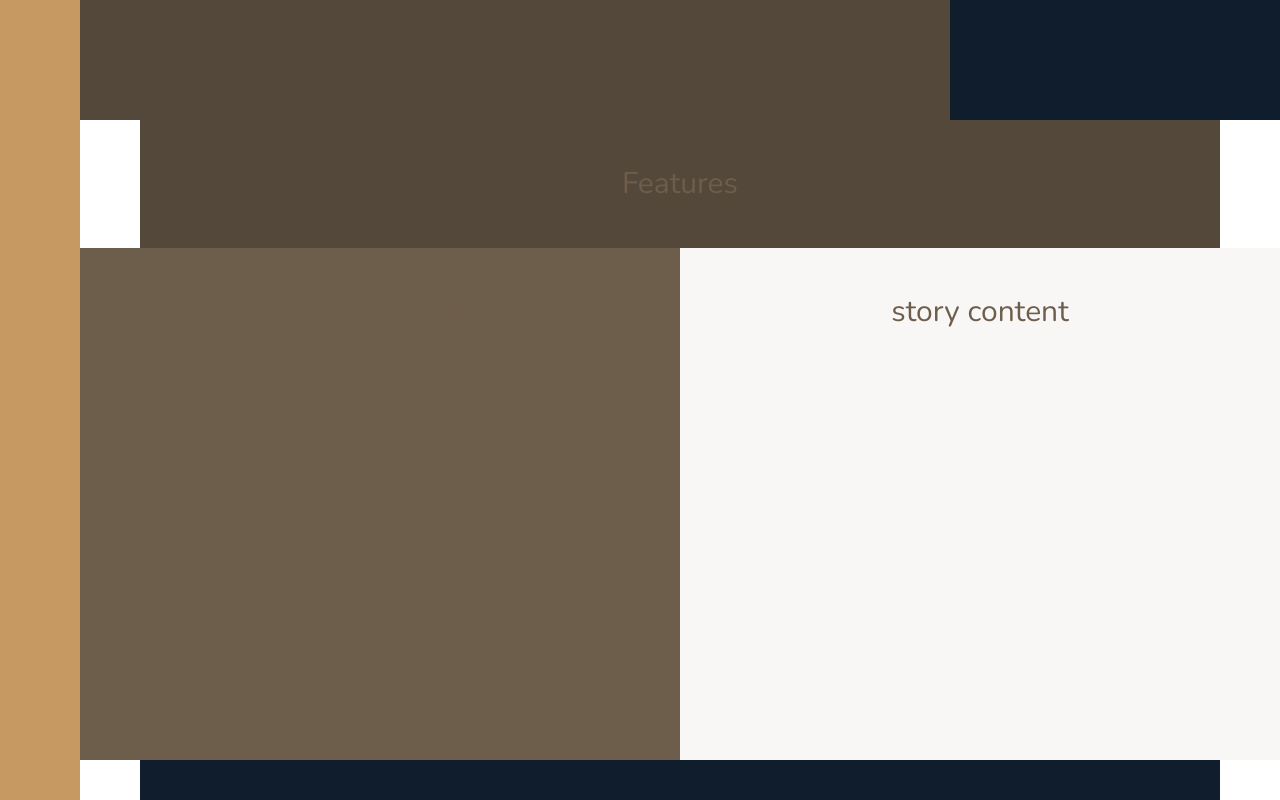
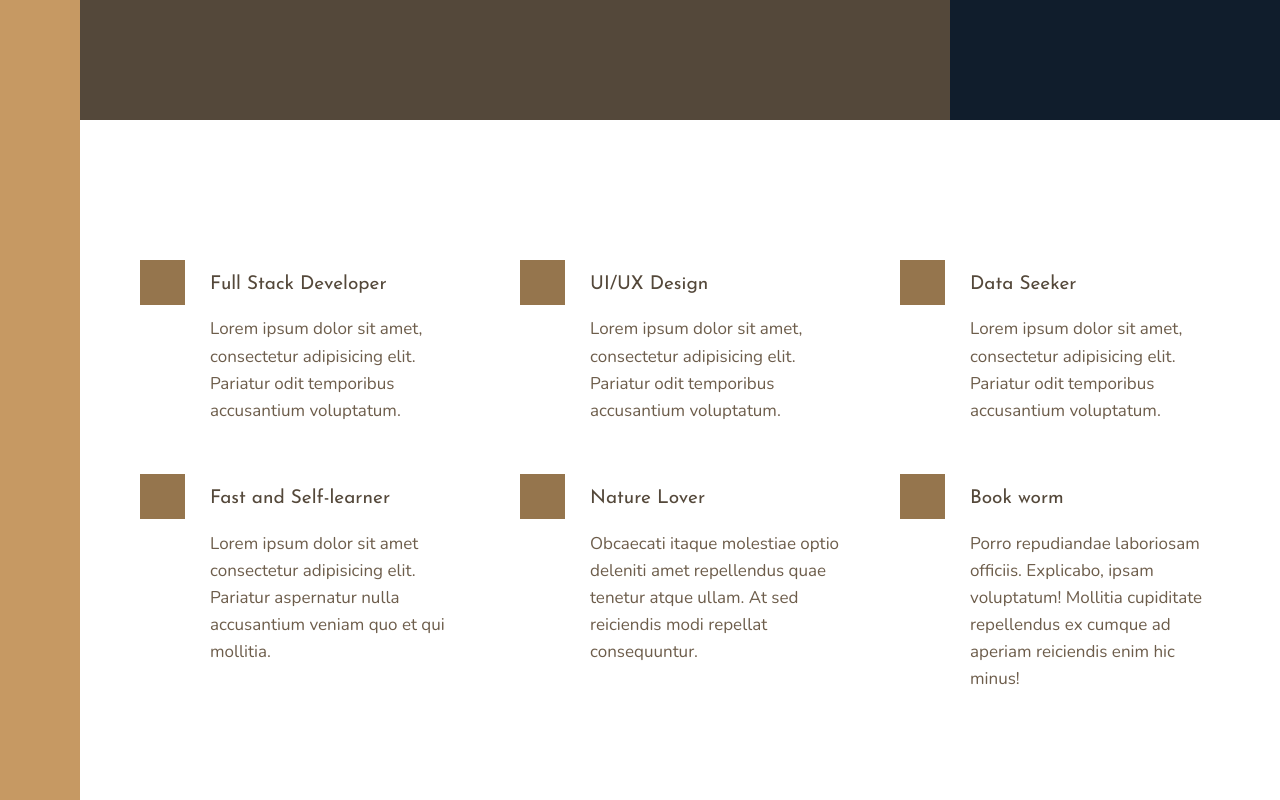
Before and after one commit to taratohidi/portfolio, a React (Create React App) app: page / in a window 1280 px wide. Shown: the part 520-1320 px from the top of the page. Built offline with nearby package versions, Linux system fonts and the light colour scheme; grey boxes are pictures that could not be loaded.

Commit message:
Create and style feature section

```diff
--- a/src/App.scss
+++ b/src/App.scss
@@ -14,9 +14,4 @@
     [center-end]
     minmax(6rem, 1fr)
     [full-end];
-
-  & > * {
-    font-size: 3rem;
-    padding: 40px;
-  }
 }
--- a/src/components/Features/Features.jsx
+++ b/src/components/Features/Features.jsx
@@ -1,8 +1,86 @@
 import "./Features.scss";
 import React from "react";
 
+// Import Icons
+import code from "../../assets/icon/code-slash-outline.svg";
+import art from "../../assets/icon/color-palette-outline.svg";
+import data from "../../assets/icon/server-outline.svg";
+import study from "../../assets/icon/rocket-outline.svg";
+import book from "../../assets/icon/book-outline.svg";
+import nature from "../../assets/icon/leaf-outline.svg";
+
 function Features() {
-  return <div className="features">Features</div>;
+  return (
+    <div className="features">
+      <div className="feature">
+        <img src={code} alt="feeture" className="feature__icon" />
+        <h4 className="feature__heading heading-4 heading-4--dark">
+          Full Stack Developer
+        </h4>
+        <p className="feature__text">
+          {" "}
+          Lorem ipsum dolor sit amet, consectetur adipisicing elit. Pariatur
+          odit temporibus accusantium voluptatum.
+        </p>
+      </div>
+      <div className="feature">
+        <img src={art} alt="feeture" className="feature__icon" />
+        <h4 className="feature__heading heading-4 heading-4--dark">
+          UI/UX Design
+        </h4>
+        <p className="feature__text">
+          {" "}
+          Lorem ipsum dolor sit amet, consectetur adipisicing elit. Pariatur
+          odit temporibus accusantium voluptatum.
+        </p>
+      </div>
+      <div className="feature">
+        <img src={data} alt="feeture" className="feature__icon" />
+        <h4 className="feature__heading heading-4 heading-4--dark">
+          Data Seeker
+        </h4>
+        <p className="feature__text">
+          {" "}
+          Lorem ipsum dolor sit amet, consectetur adipisicing elit. Pariatur
+          odit temporibus accusantium voluptatum.
+        </p>
+      </div>
+      <div className="feature">
+        <img src={study} alt="feeture" className="feature__icon" />
+        <h4 className="feature__heading heading-4 heading-4--dark">
+          Fast and Self-learner
+        </h4>
+        <p className="feature__text">
+          {" "}
+          Lorem ipsum dolor sit amet consectetur adipisicing elit. Pariatur
+          aspernatur nulla accusantium veniam quo et qui mollitia.
+        </p>
+      </div>
+      <div className="feature">
+        <img src={nature} alt="feeture" className="feature__icon" />
+        <h4 className="feature__heading heading-4 heading-4--dark">
+          Nature Lover
+        </h4>
+        <p className="feature__text">
+          {" "}
+          Obcaecati itaque molestiae optio deleniti amet repellendus quae
+          tenetur atque ullam. At sed reiciendis modi repellat consequuntur.
+        </p>
+      </div>
+      <div className="feature">
+        <img src={book} alt="feeture" className="feature__icon" />
+        <h4 className="feature__heading heading-4 heading-4--dark">
+          Book worm
+        </h4>
+        <p className="feature__text">
+          {" "}
+          Porro repudiandae laboriosam officiis. Explicabo, ipsam voluptatum!
+          Mollitia cupiditate repellendus ex cumque ad aperiam reiciendis enim
+          hic minus!
+        </p>
+      </div>
+    </div>
+  );
 }
 
 export default Features;
--- a/src/components/Features/Features.scss
+++ b/src/components/Features/Features.scss
@@ -1,7 +1,37 @@
 @use "../../styles/variables" as *;
 
 .features {
-  background-color: $color-grey-dark-1;
   grid-column: center-start/center-end;
-  // grid-row: ;
+
+  margin: 15rem 0;
+
+  display: grid;
+  grid-template-columns: repeat(auto-fit, minmax(25rem, 1fr));
+  gap: 6rem;
+  align-items: start;
 }
+
+.feature {
+  display: grid;
+  grid-template-columns: min-content 1fr;
+  grid-row-gap: 1.5rem;
+  grid-column-gap: 2.5rem;
+
+  &__icon {
+    filter: invert(65%) sepia(45%) saturate(418%) hue-rotate(353deg)
+      brightness(92%) contrast(82%);
+    width: 4.5rem;
+    height: 4.5rem;
+    grid-row: 1 / span 2;
+    transform: translateY(-1rem);
+  }
+
+  &__heading {
+    text-align: left;
+  }
+
+  &__text {
+    font-size: 1.7rem;
+    text-align: left;
+  }
+}
--- a/src/styles/_global.scss
+++ b/src/styles/_global.scss
@@ -19,3 +19,30 @@ body {
   font-weight: 300;
   line-height: 1.6;
 }
+
+// Typography
+
+%heading {
+  font-family: $font-display;
+  font-weight: 400;
+}
+.heading-1 {
+  @extend %heading;
+}
+.heading-2 {
+  @extend %heading;
+}
+.heading-3 {
+  @extend %heading;
+}
+.heading-4 {
+  @extend %heading;
+  font-size: 1.9rem;
+
+  &--light {
+    color: $color-grey-light-1;
+  }
+  &--dark {
+    color: $color-grey-dark-1;
+  }
+}
```
Also changed, not shown: 1 other file (tests, documents, lock files or other folders).
